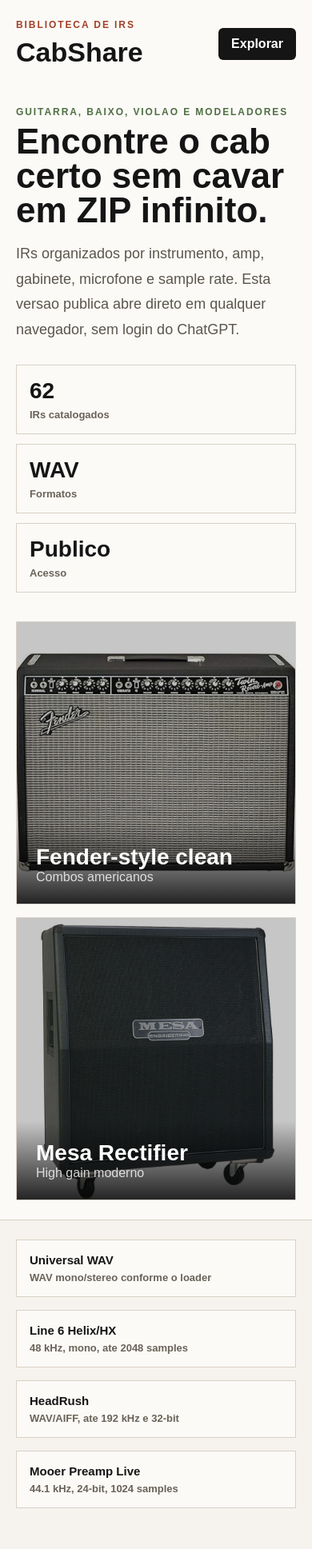
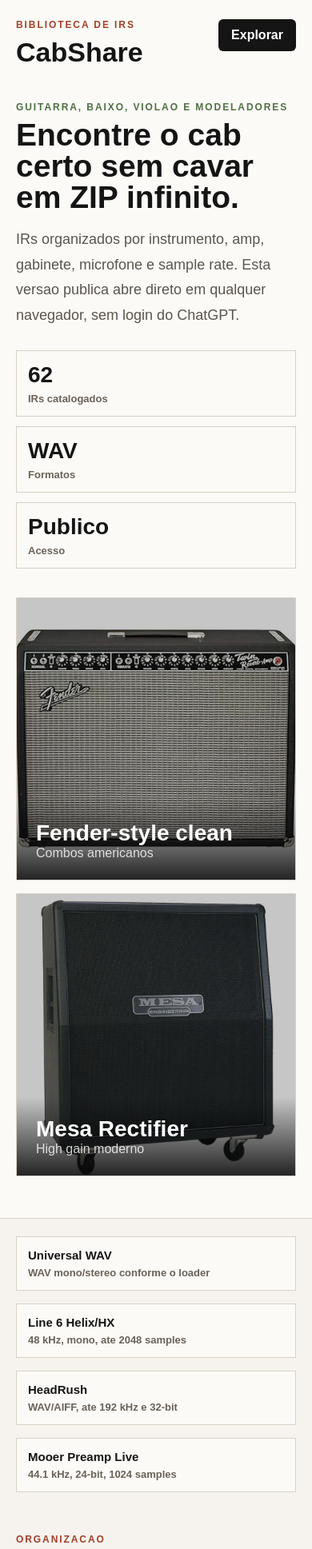
Before and after one commit to eduardocruz2023/cabshare, a plain HTML site: page index.html in a window 390 px wide. Shown: the top 1937 px of the page at 80% size. Drawn offline with Linux system fonts and the light colour scheme.

Commit message:
Improve public layout responsiveness

```diff
--- a/styles.css
+++ b/styles.css
@@ -21,7 +21,7 @@
 }
 
 .hero {
-  min-height: 92vh;
+  min-height: auto;
   border-bottom: 1px solid var(--line);
   background: var(--panel);
   padding: 24px clamp(20px, 4vw, 48px);
@@ -86,17 +86,17 @@
 
 .hero-grid {
   display: grid;
-  min-height: calc(92vh - 78px);
   grid-template-columns: minmax(0, 0.92fr) minmax(320px, 1.08fr);
   gap: 36px;
   align-items: end;
-  padding-top: 48px;
+  padding-top: 42px;
+  padding-bottom: 28px;
 }
 
 .hero-copy h2 {
   max-width: 720px;
-  font-size: clamp(44px, 7vw, 78px);
-  line-height: 0.98;
+  font-size: clamp(38px, 5.6vw, 66px);
+  line-height: 1;
 }
 
 .hero-copy p:not(.eyebrow) {
@@ -123,7 +123,7 @@
 
 .metrics div,
 .formats article {
-  padding: 16px;
+  padding: 14px;
 }
 
 .metrics strong {
@@ -147,14 +147,14 @@
 
 .feature {
   position: relative;
-  min-height: 250px;
+  min-height: 210px;
   overflow: hidden;
   border: 1px solid var(--line);
   background: #111;
 }
 
 .feature.large {
-  min-height: 340px;
+  min-height: 300px;
 }
 
 .feature img {
@@ -187,7 +187,7 @@
   display: grid;
   grid-template-columns: repeat(4, minmax(0, 1fr));
   gap: 16px;
-  padding: 24px clamp(20px, 4vw, 48px);
+  padding: 22px clamp(20px, 4vw, 48px);
 }
 
 .formats strong {
@@ -196,12 +196,12 @@
 }
 
 .catalog {
-  padding: 34px clamp(20px, 4vw, 48px) 60px;
+  padding: 30px clamp(20px, 4vw, 48px) 56px;
 }
 
 .catalog-head {
   display: grid;
-  grid-template-columns: minmax(240px, 1fr) minmax(540px, 1.2fr);
+  grid-template-columns: minmax(240px, 0.75fr) minmax(560px, 1.25fr);
   gap: 24px;
   align-items: end;
   border-bottom: 1px solid var(--line);
@@ -377,19 +377,33 @@
   font-size: 18px;
 }
 
-@media (max-width: 900px) {
+@media (max-width: 820px) {
   .hero-grid,
   .catalog-head,
   .filters {
     grid-template-columns: 1fr;
   }
 
+  .formats {
+    grid-template-columns: repeat(2, minmax(0, 1fr));
+  }
+
+  .metrics {
+    grid-template-columns: 1fr;
+  }
+
+  .hero-copy h2 {
+    font-size: clamp(36px, 10vw, 54px);
+  }
+}
+
+@media (max-width: 640px) {
   .formats,
   .cards {
     grid-template-columns: 1fr;
   }
 
-  .metrics {
-    grid-template-columns: 1fr;
+  .nav {
+    align-items: flex-start;
   }
 }
```
